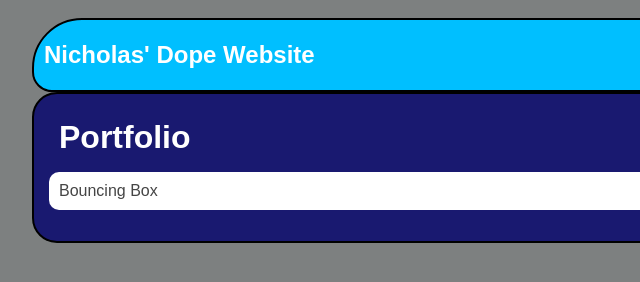
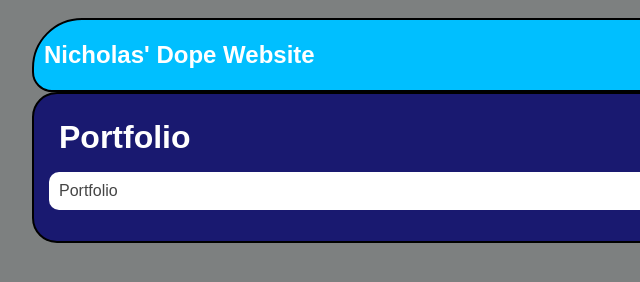
Before and after one commit to NicholasPhJordan/NicholasPhJordan.github.io, a plain HTML site: page portfolio.html in a window 1280 px wide. Shown: the full height of the page, 208-848 px from the left. Drawn offline with Linux system fonts and the light colour scheme.

Commit message:
add portfolio.html file

```diff
--- a/portfolio.html
+++ b/portfolio.html
@@ -107,8 +107,8 @@
             <div class="content">
                 <h1>Portfolio</h1>
                 <ul id="portfolio" class="portfolio">
-                    <li><a herf="https://nicholasphjordan.github.io/bouncing-box.html">Bouncing Box</a>
-                    </li>
+                    <li><a href="https://nicholasphjordan.github.io/portfolio.html">Portfolio</a>
+                </li>
                 </ul>
             </div>
         </main>
```
